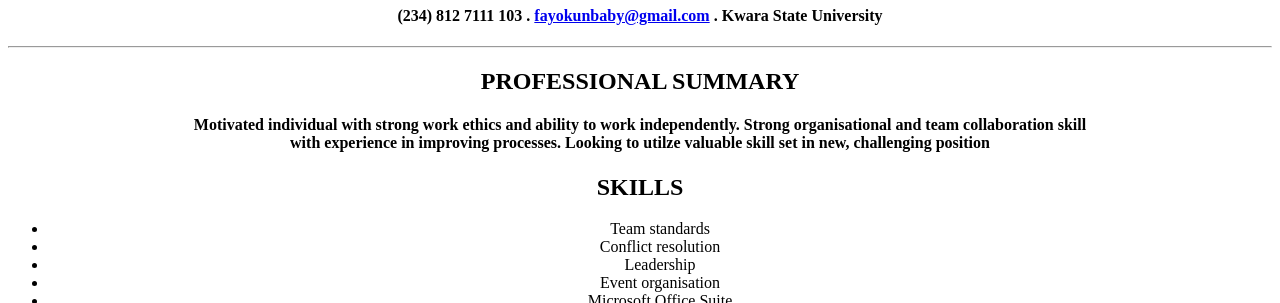
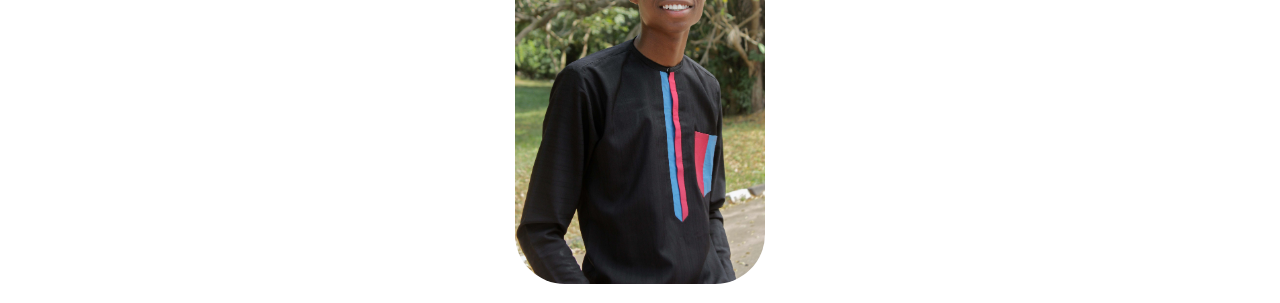
Before and after one commit to fayokun/CSC_207_Assignment, a plain HTML site: page portfolio.html in a window 1280 px wide. Shown: the part 99-402 px from the top of the page. Drawn offline with Linux system fonts and the light colour scheme.

Commit message:
Update portfolio.html

```diff
--- a/portfolio.html
+++ b/portfolio.html
@@ -4,7 +4,7 @@
 </head>
 <body>
     <center>
-        <img href="IMG_8411-Edit.jpg" width="250px" alt="This is Daniel">
+        <img src="IMG_8411-Edit.jpg" width="250px" alt="This is Daniel" style="border-radius: 50px;">
         <h1>DANIEL ADEYEMO</h1>
         <h4>(234) 812 7111 103 . <a href="fayokunbaby@gmail.com"  target="blank">fayokunbaby@gmail.com</a> . Kwara State University</h4><hr>
         <h2>PROFESSIONAL SUMMARY</h2>
```
